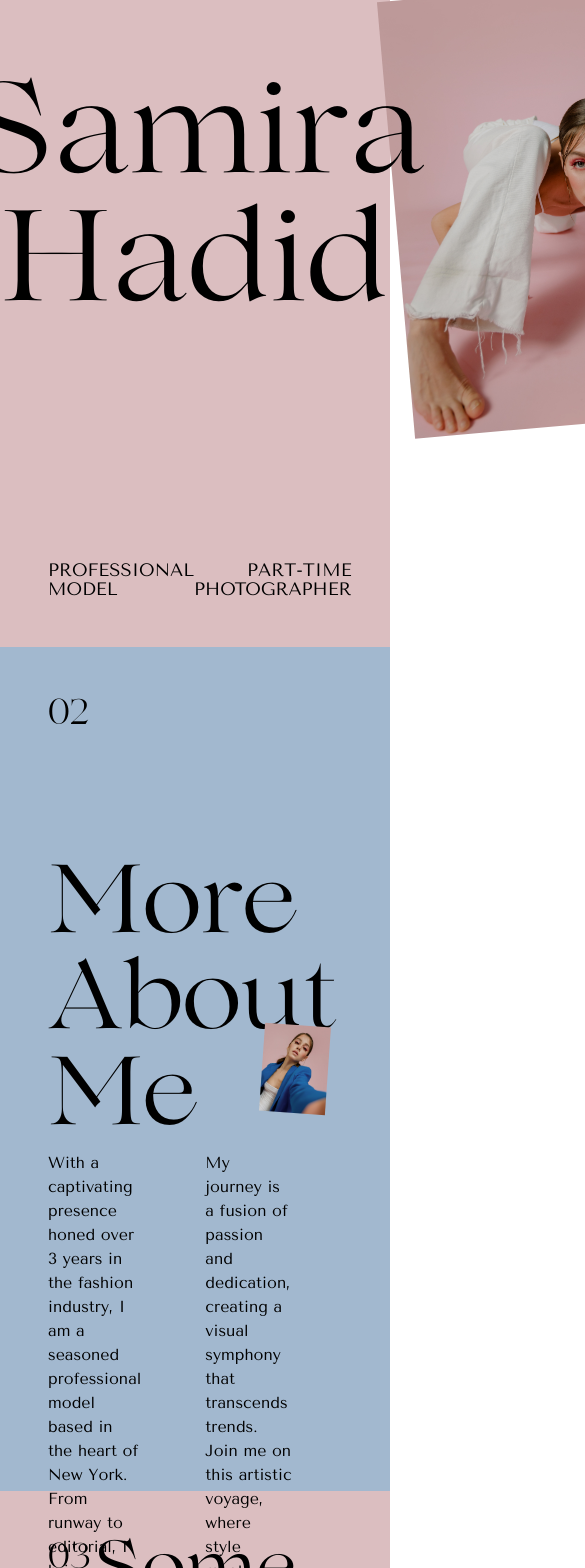
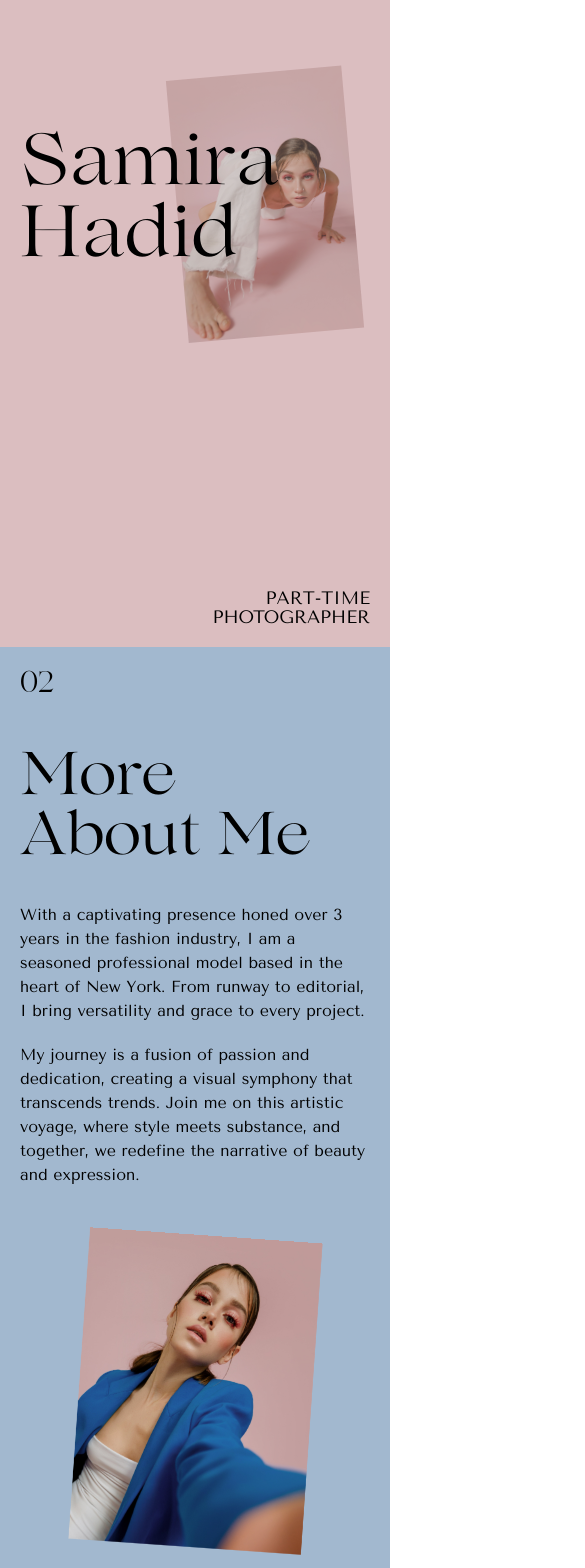
Before and after one commit to ssekharpatra/female-model-portfolio-nextjs, a Next.js app: page / in a window 390 px wide. Shown: the part 197-1765 px from the top of the page, 585 px wide, since content can reach past the window. Built offline with nearby package versions, Linux system fonts and the light colour scheme.

Commit message:
made all the sections responsive

```diff
--- a/app/globals.css
+++ b/app/globals.css
@@ -1,6 +1,44 @@
 @tailwind base;
 @tailwind components;
 @tailwind utilities;
+
+/* Firefox */
+* {
+   scrollbar-width: thin;
+   scrollbar-color: #917D7F #F8F8F8;
+}
+
+/* Chrome, Edge and Safari */
+*::-webkit-scrollbar {
+   height: 10px;
+   width: 10px;
+}
+
+*::-webkit-scrollbar-track {
+   border-radius: 5px;
+   background-color: #F8F8F8;
+}
+
+*::-webkit-scrollbar-track:hover {
+   background-color: #F1F1F1;
+}
+
+*::-webkit-scrollbar-track:active {
+   background-color: #F1F1F1;
+}
+
+*::-webkit-scrollbar-thumb {
+   border-radius: 5px;
+   background-color: #917D7F;
+}
+
+*::-webkit-scrollbar-thumb:hover {
+   background-color: #917D7F;
+}
+
+*::-webkit-scrollbar-thumb:active {
+   background-color: #7F6D6F;
+}
 
 h1,
 h2 {
--- a/components/About.jsx
+++ b/components/About.jsx
@@ -2,6 +2,7 @@
 
 import { useSectionInView } from "@/lib/hooks";
 import Image from "next/image";
+import { motion } from "framer-motion";
 
 const About = () => {
 	const { ref } = useSectionInView("About");
@@ -10,40 +11,84 @@ const About = () => {
 		<section
 			ref={ref}
 			id="about"
-			className="flex justify-between p-12 h-[100vh] gap-6"
+			className="flex flex-col md:flex-row justify-between p-5 pb-9 lg:p-12 gap-0 lg:gap-6 scroll-mt-[4.5rem] md:scroll-mt-0 min-h-screen"
 		>
-			<div className="flex flex-col justify-between w-3/5">
+			<div className="flex flex-col justify-between w-full md:w-3/5 mb-12">
 				<div>
-					<span className="pageNumber text-4xl">02</span>
-					<h2 className="text-8xl capitalize mt-32">
+					<motion.span
+						className="pageNumber text-3xl md:text-4xl"
+						initial={{ opacity: 0, y: 100 }}
+						whileInView={{ opacity: 1, y: 0 }}
+						transition={{
+							type: "tween",
+							duration: 1,
+						}}
+					>
+						02
+					</motion.span>
+					<motion.h2
+						className="text-6xl md:text-7xl lg:text-8xl capitalize mt-12 md:mt-16 lg:mt-32 mb-8"
+						initial={{ opacity: 0, y: 20 }}
+						whileInView={{ opacity: 1, y: 0 }}
+						transition={{
+							type: "tween",
+							duration: 0.8,
+							delay: 0.2,
+						}}
+					>
 						More <br /> about me
-					</h2>
+					</motion.h2>
 				</div>
-				<div className="flex gap-16">
-					<p>
+				<div className="flex flex-col lg:flex-row gap-5 lg:gap-16">
+					<motion.p
+						initial={{ opacity: 0, y: 20 }}
+						whileInView={{ opacity: 1, y: 0 }}
+						transition={{
+							type: "tween",
+							duration: 0.8,
+							// delay: 0.2,
+						}}
+					>
 						With a captivating presence honed over 3 years in the fashion
 						industry, I am a seasoned professional model based in the heart of
 						New York. From runway to editorial, I bring versatility and grace to
 						every project.
-					</p>
-					<p>
+					</motion.p>
+					<motion.p
+						initial={{ opacity: 0, y: 20 }}
+						whileInView={{ opacity: 1, y: 0 }}
+						transition={{
+							type: "tween",
+							duration: 0.8,
+							delay: 0.2,
+						}}
+					>
 						My journey is a fusion of passion and dedication, creating a visual
 						symphony that transcends trends. Join me on this artistic voyage,
 						where style meets substance, and together, we redefine the narrative
 						of beauty and expression.
-					</p>
+					</motion.p>
 				</div>
 			</div>
-			<div className="flex justify-center items-center w-2/5">
+			<motion.div
+				className="flex justify-center items-center w-[95%] md:w-3/5 lg:w-2/5 rotate-[4deg] mx-auto"
+				initial={{ opacity: 0, rotate: 0 }}
+				whileInView={{ opacity: 1, rotate: 4 }}
+				transition={{
+					type: "tween",
+					duration: 1,
+					delay: 0.3,
+				}}
+			>
 				<Image
 					src="/img-2.jpg"
 					alt="Image 2"
 					height="100"
 					width="292"
 					quality="95"
-					className="w-[70%] rotate-[4deg]"
+					className="w-[70%]"
 				/>
-			</div>
+			</motion.div>
 		</section>
 	);
 };
--- a/components/Header.jsx
+++ b/components/Header.jsx
@@ -50,7 +50,7 @@ export default function Header() {
 						>
 							<Link
 								href={link.hash}
-								className="flex w-full items-center justify-center px-3 py-3 hover:text-gray-950 transition"
+								className="flex w-max items-center justify-center px-3 py-3 hover:text-gray-950 transition"
 								onClick={() => {
 									setActiveSection(link.name);
 									setTimeOfLastClick(Date.now());
--- a/components/Intro.jsx
+++ b/components/Intro.jsx
@@ -2,22 +2,16 @@
 
 import Image from "next/image";
 import { motion } from "framer-motion";
-// import { useActiveSectionContext } from "@/context/ActiveSectionContext";
 import { useSectionInView } from "@/lib/hooks";
 
 const Intro = () => {
 	const { ref } = useSectionInView("Home", 0.5);
-	// const { setActiveSection, setTimeOfLastClick } = useActiveSectionContext();
 
 	return (
-		<section
-			ref={ref}
-			id="home"
-			className="flex flex-col justify-end p-12 relative h-[100vh]"
-		>
-			<div className="absolute left-1/2 top-[47%] -translate-x-1/2 -translate-y-[47%]">
+		<section ref={ref} id="home" className="p-5 lg:p-12 relative h-screen">
+			<div className="absolute w-[90%] md:max-w-[75%] lg:max-w-[480px] left-1/2 top-[47%] -translate-x-1/2 -translate-y-[47%]">
 				<motion.h1
-					className="text-9xl text-center capitalize"
+					className="text-7xl md:text-8xl lg:text-9xl text-left lg:text-center capitalize"
 					initial={{ opacity: 0 }}
 					animate={{ opacity: 1 }}
 					transition={{
@@ -28,13 +22,13 @@ const Intro = () => {
 					Samira <br /> Hadid
 				</motion.h1>
 				<motion.div
-					className="absolute top-1/2 -translate-y-1/2 -right-[16.4rem] -z-10"
+					className="absolute top-1/2 -translate-y-1/2 right-[5%] lg:-right-[50%] -z-10 w-1/2 md:w-auto"
 					initial={{ opacity: 0 }}
 					animate={{ opacity: 1 }}
 					transition={{
 						type: "tween",
 						duration: 0.8,
-						delay: 0.2,
+						delay: 0.3,
 					}}
 				>
 					<Image
@@ -44,19 +38,19 @@ const Intro = () => {
 						width="292"
 						quality="95"
 						priority={true}
-						className="-scale-x-100 -rotate-[5deg]"
+						className="-scale-x-100 -rotate-[5deg] opacity-70 lg:opacity-100"
 					/>
 				</motion.div>
 			</div>
-			<div className="flex justify-between">
+			<div className="flex justify-between items-end h-[calc(100vh-2.5rem)] lg:h-[calc(100vh-6rem)]">
 				<motion.h3
-					className="uppercase leading-[1.2rem] text-lg"
+					className="uppercase leading-[1.2rem] text-lg self-start md:self-end mt-[4.5rem]"
 					initial={{ opacity: 0 }}
 					animate={{ opacity: 1 }}
 					transition={{
 						type: "tween",
 						duration: 0.8,
-						delay: 0.4,
+						delay: 0.5,
 					}}
 				>
 					Professional <br /> Model
@@ -68,7 +62,7 @@ const Intro = () => {
 					transition={{
 						type: "tween",
 						duration: 0.8,
-						delay: 0.4,
+						delay: 0.5,
 					}}
 				>
 					Part-time <br /> photographer
--- a/components/ModelingStats.jsx
+++ b/components/ModelingStats.jsx
@@ -7,16 +7,20 @@ const ModelingStats = () => {
 	const { ref } = useSectionInView("Modeling Stats");
 
 	return (
-		<section ref={ref} id="modelingStats" className="p-12 h-[100vh]">
+		<section
+			ref={ref}
+			id="modelingStats"
+			className="p-5 lg:p-12 h-auto md:h-screen scroll-mt-[4.5rem] md:scroll-mt-0"
+		>
 			<div className="relative">
-				<span className="pageNumber text-4xl absolute">06</span>
+				<span className="pageNumber text-3xl md:text-4xl absolute">06</span>
 			</div>
-			<div className="flex justify-between h-full">
-				<div className="flex flex-col">
-					<h2 className="text-8xl capitalize mt-auto mb-12">
+			<div className="flex flex-col md:flex-row gap-8 justify-between h-full">
+				<div className="flex flex-col md:justify-center w-full md:w-1/2">
+					<h2 className="text-6xl md:text-7xl lg:text-8xl capitalize mt-20 lg:mt-auto mb-8 md:mb-12">
 						Modeling <br /> Stats
 					</h2>
-					<table class="table-auto w-4/5 h-72">
+					<table className="table-auto w-4/5 h-72">
 						<tbody>
 							<tr className="mb-6">
 								<td>Height</td>
@@ -53,7 +57,7 @@ const ModelingStats = () => {
 						</tbody>
 					</table>
 				</div>
-				<div>
+				<div className="w-full md:w-1/2 lg:w-auto">
 					<Image
 						src="/img-9.jpg"
 						alt="Image 9"
--- a/components/Portfolio.jsx
+++ b/components/Portfolio.jsx
@@ -11,33 +11,33 @@ const Portfolio = () => {
 			<section
 				ref={ref}
 				id="portfolio"
-				className="p-12 pb-16 h-[100vh] flex flex-col justify-between"
+				className="p-5 lg:p-12 md:pb-10 lg:pb-16 flex flex-col justify-between h-auto lg:h-screen scroll-mt-[4.5rem] md:scroll-mt-0"
 			>
 				<div className="flex relative">
-					<span className="pageNumber text-4xl absolute">03</span>
-					<h2 className="text-7xl capitalize text-center mx-auto">
-						Some of my <br /> work
+					<span className="pageNumber text-3xl md:text-4xl absolute">03</span>
+					<h2 className="text-6xl md:text-7xl lg:text-8xl capitalize text-center mx-auto mt-20 lg:mt-0 mb-12 md:mb-16 lg:mb-0">
+						Some of my work
 					</h2>
 				</div>
-				<div className="flex gap-20">
-					<div className="w-1/2 flex justify-end items-end">
+				<div className="flex flex-col lg:flex-row gap-6 lg:gap-20">
+					<div className="w-full lg:w-1/2 flex justify-end items-end">
 						<Image
 							src="/img-3.jpg"
 							alt="Image 3"
 							height="100"
 							width="292"
 							quality="95"
-							className="w-full max-w-[80%] h-min"
+							className="w-full max-w-full lg:max-w-[80%] h-min"
 						/>
 					</div>
-					<div className="w-1/2">
+					<div className="w-full lg:w-1/2">
 						<Image
 							src="/img-4.jpg"
 							alt="Image 4"
 							height="100"
 							width="292"
 							quality="95"
-							className="w-full max-w-[80%]"
+							className="w-full max-w-full lg:max-w-[80%]"
 						/>
 						<h3 className="uppercase mt-6 text-lg">A focus on the body</h3>
 						<p>A self-directed shoot to show flow and movement.</p>
@@ -45,12 +45,12 @@ const Portfolio = () => {
 				</div>
 			</section>
 
-			<section className="p-12 py-16 h-[100vh]">
+			<section className="p-5 md:py-10 lg:p-12 lg:py-16 h-auto">
 				<div className="relative">
-					<span className="pageNumber text-4xl absolute">04</span>
+					<span className="pageNumber text-3xl md:text-4xl absolute">04</span>
 				</div>
-				<div className="flex gap-20 h-full ml-[15%]">
-					<div className="flex flex-col justify-between w-3/5">
+				<div className="flex flex-col md:flex-row gap-6 lg:gap-20 h-full mt-20 md:mt-0 md:ml-[15%]">
+					<div className="flex flex-col justify-between md:w-3/5">
 						<Image
 							src="/img-5.jpg"
 							alt="Image 5"
@@ -67,7 +67,7 @@ const Portfolio = () => {
 							</p>
 						</div>
 					</div>
-					<div className="w-2/5">
+					<div className="md:w-2/5">
 						<Image
 							src="/img-6.jpg"
 							alt="Image 6"
@@ -80,26 +80,26 @@ const Portfolio = () => {
 				</div>
 			</section>
 
-			<section className="p-12 py-16 h-[100vh]">
+			<section className="p-5 lg:p-12 lg:py-16 h-[80vh] md:h-screen">
 				<div className="relative">
-					<span className="pageNumber text-4xl absolute">05</span>
+					<span className="pageNumber text-3xl md:text-4xl absolute">05</span>
 				</div>
-				<div className="flex justify-between h-full">
-					<div className="flex flex-col w-1/3">
+				<div className="flex flex-col lg:flex-row justify-between h-full">
+					<div className="flex flex-col lg:w-1/3 mt-20 mb-12 md:mb-16 lg:mb-0">
 						<h3 className="uppercase text-lg mt-auto">A play on color</h3>
 						<p>
 							I&apos;m also fascinated by different hues, and how they can come
 							alive on camera.
 						</p>
 					</div>
-					<div className="flex justify-center items-center w-2/3 relative mr-[5%]">
+					<div className="lg:w-2/3 relative lg:mr-[5%] h-full lg:h-auto">
 						<Image
 							src="/img-7.jpg"
 							alt="Image 7"
 							height="100"
 							width="292"
 							quality="95"
-							className="w-full max-w-[380px] absolute -z-2 right-[350px] -rotate-[5deg] top-4"
+							className="w-full max-w-[55%] lg:max-w-[380px] absolute -z-2 lg:right-[350px] -rotate-[5deg] top-4 left-[4%] lg:left-auto"
 						/>
 						<Image
 							src="/img-8.jpg"
@@ -107,7 +107,7 @@ const Portfolio = () => {
 							height="100"
 							width="292"
 							quality="95"
-							className="w-full max-w-[380px] absolute right-0 bottom-4"
+							className="w-full max-w-[55%] lg:max-w-[380px] absolute right-0 bottom-4"
 						/>
 					</div>
 				</div>
```
Also changed, not shown: components/Contact.jsx (+6 -6 lines).
